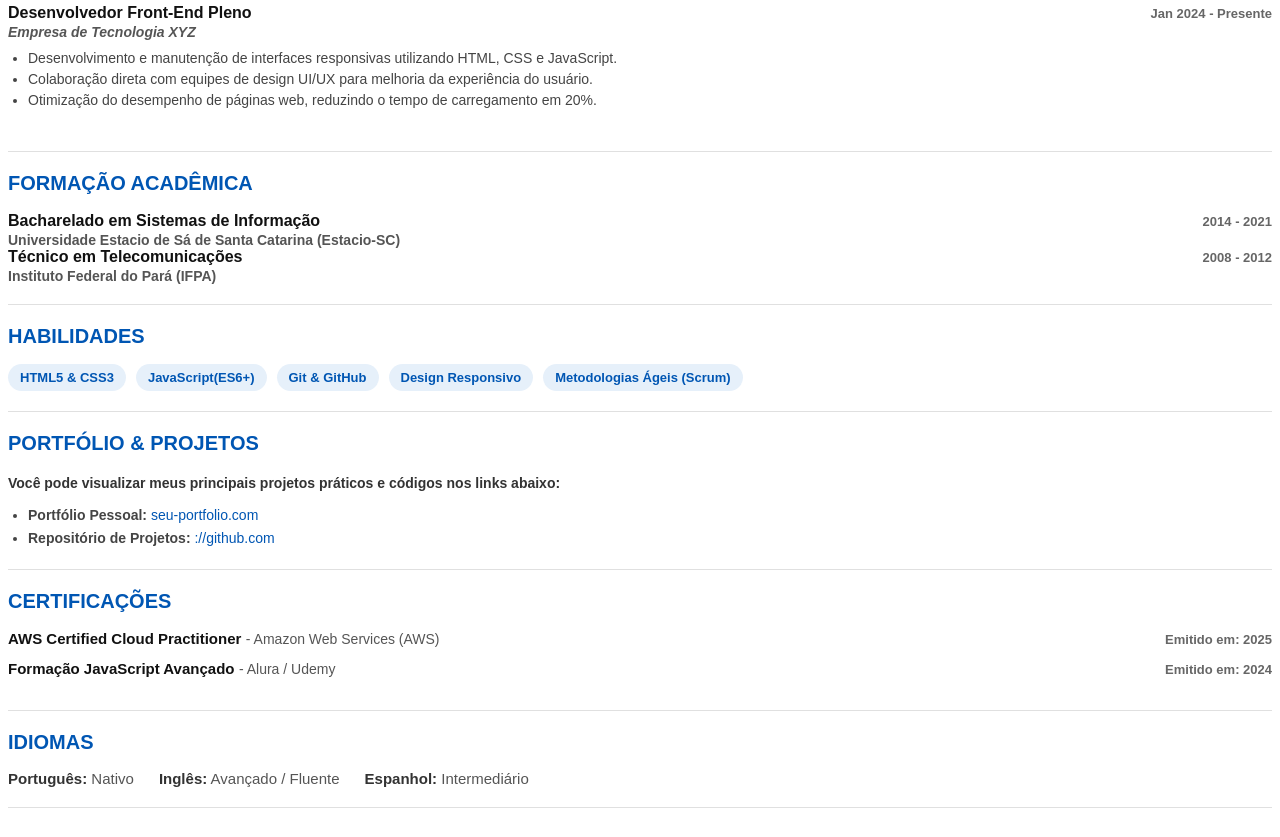
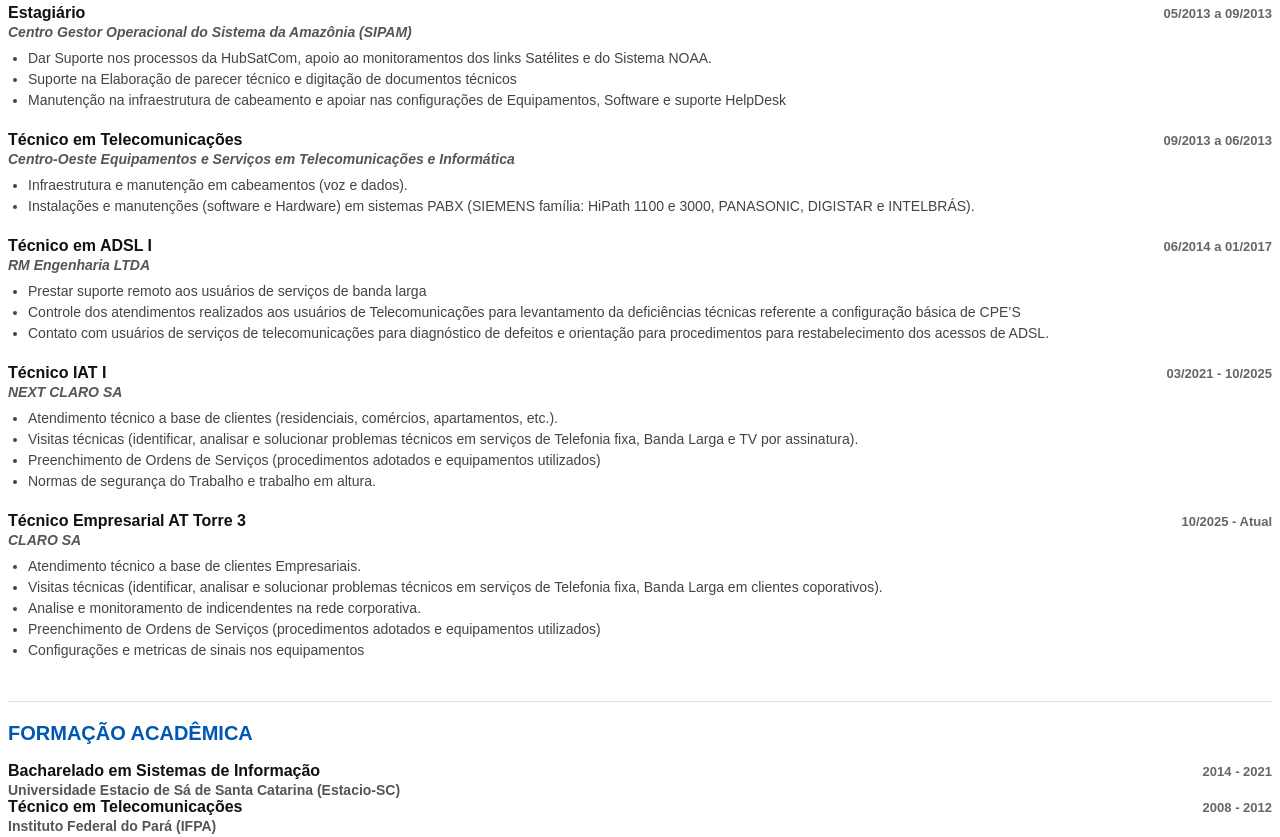
Before and after one commit to rodrigo-gr-pereira/curriculo, a plain HTML site: page index.html in a window 1280 px wide. Shown: the part 379-1216 px from the top of the page. Drawn offline with Linux system fonts and the light colour scheme.

Commit message:
Versao 1

```diff
--- a/index.html
+++ b/index.html
@@ -60,16 +60,86 @@
       <!-- Cargo 1 -->
       <div class="cargo">
         <div class="cargo-cabecalho">
-          <h3>Desenvolvedor Front-End Pleno</h3>
-          <span>Jan 2024 - Presente</span>
+          <h3>Estagiário</h3>
+          <span>05/2013 a 09/2013</span>
         </div>
-        <p>Empresa de Tecnologia XYZ</p>
+        <p> Centro Gestor Operacional do Sistema da Amazônia (SIPAM)</p>
         <ul>
-          <li>Desenvolvimento e manutenção de interfaces responsivas utilizando HTML, CSS e JavaScript.</li>
-          <li>Colaboração direta com equipes de design UI/UX para melhoria da experiência do usuário.</li>
-          <li>Otimização do desempenho de páginas web, reduzindo o tempo de carregamento em 20%.</li>
+          <li>Dar Suporte nos processos da HubSatCom, apoio ao
+            monitoramentos dos links Satélites e do Sistema NOAA.</li>
+          <li>Suporte na Elaboração de parecer técnico e digitação de documentos técnicos</li>
+          <li>Manutenção na infraestrutura de
+            cabeamento e apoiar nas configurações de
+            Equipamentos, Software e suporte HelpDesk</li>
         </ul>
       </div>
+
+      <div class="cargo">
+        <div class="cargo-cabecalho">
+          <h3>Técnico em Telecomunicações </h3>
+          <span>09/2013 a 06/2013 </span>
+        </div>
+        <p>Centro-Oeste Equipamentos e Serviços em Telecomunicações e
+          Informática</p>
+        <ul>
+          <li> Infraestrutura e manutenção em cabeamentos (voz e dados).</li>
+          <li>Instalações e manutenções (software e Hardware) em sistemas PABX
+            (SIEMENS família: HiPath 1100 e 3000, PANASONIC, DIGISTAR e
+            INTELBRÁS).</li>
+
+        </ul>
+      </div>
+      <div class="cargo">
+        <div class="cargo-cabecalho">
+          <h3>Técnico em ADSL I </h3>
+          <span>06/2014 a 01/2017</span>
+        </div>
+        <p>RM Engenharia LTDA</p>
+        <ul>
+          <li>Prestar suporte remoto aos usuários de serviços de banda
+            larga</li>
+          <li>Controle dos atendimentos realizados aos usuários de Telecomunicações
+            para levantamento da deficiências técnicas referente a configuração básica de
+            CPE’S</li>
+          <li>Contato com usuários de serviços de telecomunicações para
+            diagnóstico de defeitos e orientação para procedimentos para restabelecimento
+            dos acessos de ADSL.</li>
+        </ul>
+      </div>
+      <div class="cargo">
+        <div class="cargo-cabecalho">
+          <h3>Técnico IAT I</h3>
+          <span>03/2021 - 10/2025</span>
+        </div>
+        <p>NEXT CLARO SA</p>
+        <ul>
+          <li>Atendimento técnico a base de clientes (residenciais, comércios,
+            apartamentos, etc.).</li>
+          <li>Visitas técnicas (identificar, analisar e solucionar problemas
+            técnicos em serviços de Telefonia fixa, Banda Larga e TV por assinatura).</li>
+          <li>
+            Preenchimento de Ordens de Serviços (procedimentos adotados e equipamentos
+            utilizados)</li>
+          <li> Normas de segurança do Trabalho e trabalho em altura.</li>
+        </ul>
+      </div>
+      <div class="cargo">
+        <div class="cargo-cabecalho">
+          <h3>Técnico Empresarial AT Torre 3</h3>
+          <span>10/2025 - Atual</span>
+        </div>
+        <p> CLARO SA</p>
+        <ul>
+          <li>Atendimento técnico a base de clientes Empresariais.</li>
+          <li>Visitas técnicas (identificar, analisar e solucionar problemas
+            técnicos em serviços de Telefonia fixa, Banda Larga em clientes coporativos).</li>
+          <li>Analise e monitoramento de indicendentes na rede corporativa.</li>
+          <li>Preenchimento de Ordens de Serviços (procedimentos adotados e equipamentos
+            utilizados)</li>
+          <li> Configurações e metricas de sinais nos equipamentos </li>
+        </ul>
+      </div>
+
     </section>
 
     <!-- Seção: Formação -->
@@ -114,49 +184,46 @@
       <ul>
         <li><strong>Portfólio Pessoal:</strong> <a href="https://seu-portfolio.com"
             target="_blank">seu-portfolio.com</a></li>
-        <li><strong>Repositório de Projetos:</strong> <a href="https://github.com" target="_blank">://github.com</a>
+        <li><strong>Repositório de Projetos:</strong> <a href="https://github.com/rodrigo-gr-pereira"
+            target="_blank">://github.com</a>
         </li>
       </ul>
     </section>
     <!-- Seção: Certificações -->
-    <section id="certificacoes"
-      style="font-family: Arial, sans-serif; padding: 20px 0; border-bottom: 1px solid #e0e0e0; scroll-margin-top: 80px;">
-      <h2 style="color: #0056b3; font-size: 20px; text-transform: uppercase; margin-top: 0;">Certificações</h2>
+    <section id="certificacoes">
+      <h2>Certificações</h2>
 
       <!-- Certificação 1 -->
-      <div
-        style="margin-bottom: 12px; display: flex; justify-content: space-between; align-items: baseline; flex-wrap: wrap;">
-        <div>
-          <strong style="font-size: 15px; color: #111;">AWS Certified Cloud Practitioner</strong>
-          <span style="font-size: 14px; color: #555;"> - Amazon Web Services (AWS)</span>
+      <div class="certificacoes">
+        <div class="certificacoes-title">
+          <strong>AWS Certified Cloud Practitioner</strong>
+          <span> - Amazon Web Services (AWS)</span>
         </div>
-        <span style="font-size: 13px; color: #666; font-weight: bold;">Emitido em: 2025</span>
+        <span>Emitido em: 2025</span>
       </div>
 
       <!-- Certificação 2 -->
-      <div
-        style="margin-bottom: 12px; display: flex; justify-content: space-between; align-items: baseline; flex-wrap: wrap;">
-        <div>
-          <strong style="font-size: 15px; color: #111;">Formação JavaScript Avançado</strong>
-          <span style="font-size: 14px; color: #555;"> - Alura / Udemy</span>
+      <div class="certificacoes">
+        <div class="certificacoes-title">
+          <strong>Formação JavaScript Avançado</strong>
+          <span> - Alura / Udemy</span>
         </div>
-        <span style="font-size: 13px; color: #666; font-weight: bold;">Emitido em: 2024</span>
+        <span>Emitido em: 2024</span>
       </div>
     </section>
 
     <!-- Seção: Idiomas -->
-    <section id="idiomas"
-      style="font-family: Arial, sans-serif; padding: 20px 0; border-bottom: 1px solid #e0e0e0; scroll-margin-top: 80px;">
-      <h2 style="color: #0056b3; font-size: 20px; text-transform: uppercase; margin-top: 0;">Idiomas</h2>
-      <div style="display: flex; flex-wrap: wrap; gap: 25px; margin: 0;">
-        <div style="font-size: 15px; color: #333;">
-          <strong>Português:</strong> <span style="color: #555;">Nativo</span>
+    <section id="idiomas">
+      <h2>Idiomas</h2>
+      <div class="idiomas">
+        <div class="idiomas-tipos">
+          <strong>Português:</strong> <span>Nativo</span>
         </div>
-        <div style="font-size: 15px; color: #333;">
-          <strong>Inglês:</strong> <span style="color: #555;">Avançado / Fluente</span>
+        <div class="idiomas-tipos">
+          <strong>Inglês:</strong> <span>Iniciante</span>
         </div>
-        <div style="font-size: 15px; color: #333;">
-          <strong>Espanhol:</strong> <span style="color: #555;">Intermediário</span>
+        <div class="idiomas-tipos">
+          <strong>Espanhol:</strong> <span>Iniciante</span>
         </div>
       </div>
     </section>
--- a/styles/style.css
+++ b/styles/style.css
@@ -276,3 +276,67 @@ font-weight: bold;
   color: #0056b3;
    text-decoration: none;
 }
+/* Seção: Certificações */
+#certificacoes{
+   padding: 20px 0;
+  border-bottom: 1px solid #e0e0e0;
+  scroll-margin-top: 80px;
+}
+
+#certificacoes h2{
+  color: #0056b3;
+  font-size: 20px;
+  text-transform: uppercase;
+  margin-top: 0;
+}
+
+.certificacoes {
+  margin-bottom: 12px;
+  display: flex;
+  justify-content: space-between;
+  align-items: baseline;
+  flex-wrap: wrap;
+}
+
+.cerificacoes-title strong{
+  font-size: 15px;
+  color: #111;
+}
+.cerificacoes-title span {
+  font-size: 14px;
+  color: #555;
+}
+
+.certificacoes span{
+  font-size: 13px; color: #666;
+   font-weight: bold;
+}
+
+/* idiomas */
+#idiomas{
+   padding: 20px 0;
+  border-bottom: 1px solid #e0e0e0;
+  scroll-margin-top: 80px;
+}
+
+#idiomas h2{
+  color: #0056b3;
+  font-size: 20px;
+  text-transform: uppercase;
+  margin-top: 0;
+}
+
+.idiomas{
+  display: flex;
+   flex-wrap: wrap;
+    gap: 25px;
+   margin: 0;
+}
+
+.idiomas-tipos{
+  font-size: 15px;
+  color: #333;
+}
+.idiomas-tipos span{
+  color: #555;
+}
```
